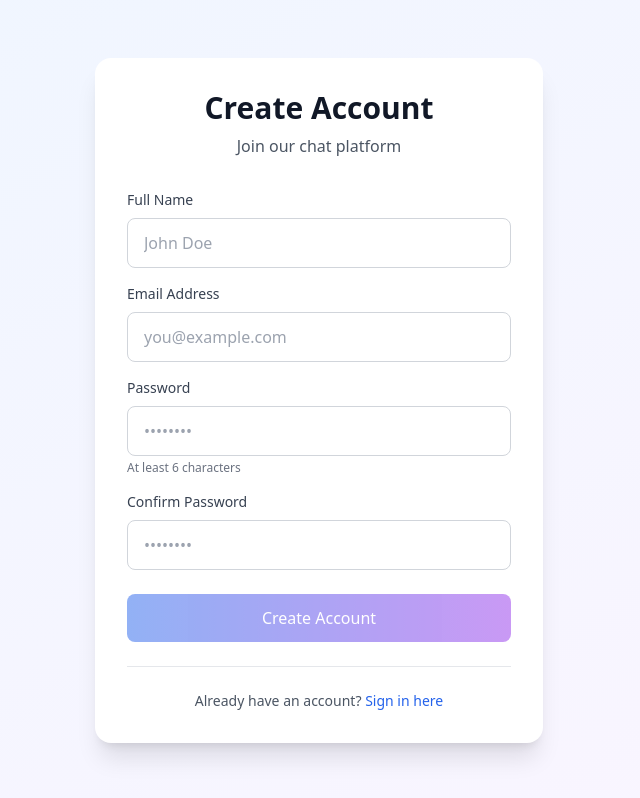
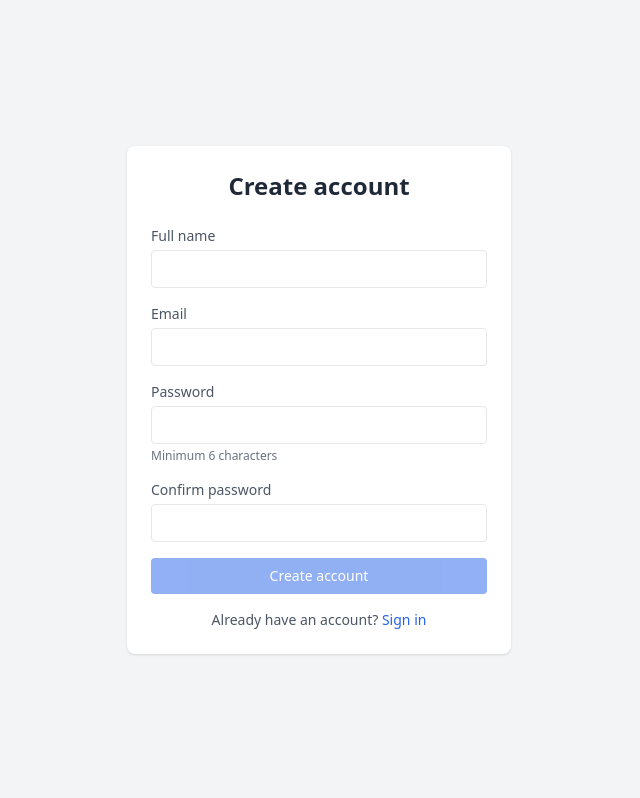
Before and after one commit to molla-12/shipper-chat-mvp, a Next.js app: page /signup in a window 1280 px wide. Shown: the whole page, without its empty margins (321-961 px from the left). Built offline with nearby package versions, Linux system fonts and the light colour scheme.

Commit message:
page update

```diff
--- a/app/login/page.tsx
+++ b/app/login/page.tsx
@@ -29,99 +29,76 @@ export default function LoginPage() {
         throw new Error(data.error || 'Login failed')
       }
 
-      // Store token in localStorage for WebSocket connections
       if (data.token) {
         localStorage.setItem('token', data.token)
       }
 
-      // Redirect to chat page
       router.push('/chat')
-      router.refresh() // Refresh to update auth state
-
+      router.refresh()
     } catch (err: any) {
-      setError(err.message || 'An error occurred during login')
+      setError(err.message || 'Login error')
     } finally {
       setLoading(false)
     }
   }
 
   return (
-    <div className="flex min-h-screen items-center justify-center bg-gradient-to-br from-blue-50 to-purple-50">
-      <div className="w-full max-w-md rounded-2xl bg-white p-8 shadow-xl">
-        <div className="mb-8 text-center">
-          <h1 className="text-3xl font-bold text-gray-900 mb-2">Welcome Back</h1>
-          <p className="text-gray-600">Sign in to your chat account</p>
-        </div>
+    <div className="flex min-h-screen items-center justify-center bg-gray-100">
+      <div className="w-full max-w-sm rounded-lg bg-white p-6 shadow">
+        <h1 className="mb-6 text-center text-2xl font-semibold text-gray-800">
+          Login
+        </h1>
 
-        <form onSubmit={handleLogin}>
+        <form onSubmit={handleLogin} className="space-y-4">
           {error && (
-            <div className="mb-4 p-3 bg-red-50 border border-red-200 rounded-lg">
-              <p className="text-red-600 text-sm">{error}</p>
-            </div>
+            <p className="rounded bg-red-100 p-2 text-sm text-red-600">
+              {error}
+            </p>
           )}
 
-          <div className="mb-4">
-            <label htmlFor="email" className="block text-sm font-medium text-gray-700 mb-2">
-              Email Address
+          <div>
+            <label className="mb-1 block text-sm text-gray-600">
+              Email
             </label>
             <input
-              id="email"
               type="email"
               value={email}
               onChange={(e) => setEmail(e.target.value)}
-              className="w-full rounded-lg border border-gray-300 px-4 py-3 focus:border-blue-500 focus:ring-2 focus:ring-blue-200 focus:outline-none transition"
-              placeholder="you@example.com"
+              disabled={loading}
               required
-              disabled={loading}
+              className="w-full rounded border px-3 py-2 text-sm focus:border-blue-500 focus:outline-none"
             />
           </div>
 
-          <div className="mb-6">
-            <label htmlFor="password" className="block text-sm font-medium text-gray-700 mb-2">
+          <div>
+            <label className="mb-1 block text-sm text-gray-600">
               Password
             </label>
             <input
-              id="password"
               type="password"
               value={password}
               onChange={(e) => setPassword(e.target.value)}
-              className="w-full rounded-lg border border-gray-300 px-4 py-3 focus:border-blue-500 focus:ring-2 focus:ring-blue-200 focus:outline-none transition"
-              placeholder="••••••••"
+              disabled={loading}
               required
-              disabled={loading}
+              className="w-full rounded border px-3 py-2 text-sm focus:border-blue-500 focus:outline-none"
             />
           </div>
 
           <button
             type="submit"
             disabled={loading || !email || !password}
-            className="w-full rounded-lg bg-gradient-to-r from-blue-600 to-purple-600 py-3 px-4 text-white font-medium hover:opacity-90 focus:outline-none focus:ring-2 focus:ring-blue-500 focus:ring-offset-2 transition disabled:opacity-50 disabled:cursor-not-allowed"
+            className="w-full rounded bg-blue-600 py-2 text-sm font-medium text-white hover:bg-blue-700 disabled:opacity-50"
           >
-            {loading ? (
-              <span className="flex items-center justify-center">
-                <svg className="animate-spin -ml-1 mr-3 h-5 w-5 text-white" xmlns="http://www.w3.org/2000/svg" fill="none" viewBox="0 0 24 24">
-                  <circle className="opacity-25" cx="12" cy="12" r="10" stroke="currentColor" strokeWidth="4"></circle>
-                  <path className="opacity-75" fill="currentColor" d="M4 12a8 8 0 018-8V0C5.373 0 0 5.373 0 12h4zm2 5.291A7.962 7.962 0 014 12H0c0 3.042 1.135 5.824 3 7.938l3-2.647z"></path>
-                </svg>
-                Signing in...
-              </span>
-            ) : (
-              'Sign In'
-            )}
+            {loading ? 'Signing in…' : 'Sign in'}
           </button>
         </form>
 
-        <div className="mt-6 pt-6 border-t border-gray-200">
-          <p className="text-center text-sm text-gray-600">
-            Don't have an account?{' '}
-            <a
-              href="/signup"
-              className="font-medium text-blue-600 hover:text-blue-500 transition"
-            >
-              Sign up here
-            </a>
-          </p>
-        </div>
+        <p className="mt-4 text-center text-sm text-gray-600">
+          Don’t have an account?{' '}
+          <a href="/signup" className="text-blue-600 hover:underline">
+            Sign up
+          </a>
+        </p>
       </div>
     </div>
   )
--- a/app/signup/page.tsx
+++ b/app/signup/page.tsx
@@ -1,4 +1,4 @@
-
+// app/signup/page.tsx
 'use client'
 
 import { useState } from 'react'
@@ -28,7 +28,6 @@ export default function SignupPage() {
     setLoading(true)
     setError('')
 
-    // Validation
     if (formData.password !== formData.confirmPassword) {
       setError('Passwords do not match')
       setLoading(false)
@@ -58,139 +57,118 @@ export default function SignupPage() {
         throw new Error(data.error || 'Signup failed')
       }
 
-      // Store token in localStorage for WebSocket connections
       if (data.token) {
         localStorage.setItem('token', data.token)
       }
 
-      // Redirect to chat page
       router.push('/chat')
       router.refresh()
-
     } catch (err: any) {
-      setError(err.message || 'An error occurred during signup')
+      setError(err.message || 'Signup error')
     } finally {
       setLoading(false)
     }
   }
 
   return (
-    <div className="flex min-h-screen items-center justify-center bg-gradient-to-br from-blue-50 to-purple-50">
-      <div className="w-full max-w-md rounded-2xl bg-white p-8 shadow-xl">
-        <div className="mb-8 text-center">
-          <h1 className="text-3xl font-bold text-gray-900 mb-2">Create Account</h1>
-          <p className="text-gray-600">Join our chat platform</p>
-        </div>
+    <div className="flex min-h-screen items-center justify-center bg-gray-100">
+      <div className="w-full max-w-sm rounded-lg bg-white p-6 shadow">
+        <h1 className="mb-6 text-center text-2xl font-semibold text-gray-800">
+          Create account
+        </h1>
 
-        <form onSubmit={handleSubmit}>
+        <form onSubmit={handleSubmit} className="space-y-4">
           {error && (
-            <div className="mb-4 p-3 bg-red-50 border border-red-200 rounded-lg">
-              <p className="text-red-600 text-sm">{error}</p>
-            </div>
+            <p className="rounded bg-red-100 p-2 text-sm text-red-600">
+              {error}
+            </p>
           )}
 
-          <div className="space-y-4">
           <div>
-              <label htmlFor="name" className="block text-sm font-medium text-gray-700 mb-2">
-                Full Name
+            <label className="mb-1 block text-sm text-gray-600">
+              Full name
             </label>
             <input
-                id="name"
               name="name"
               type="text"
               value={formData.name}
               onChange={handleChange}
-                className="w-full rounded-lg border border-gray-300 px-4 py-3 focus:border-blue-500 focus:ring-2 focus:ring-blue-200 focus:outline-none transition"
-                placeholder="John Doe"
+              disabled={loading}
               required
-                disabled={loading}
+              className="w-full rounded border px-3 py-2 text-sm focus:border-blue-500 focus:outline-none"
             />
           </div>
 
           <div>
-              <label htmlFor="email" className="block text-sm font-medium text-gray-700 mb-2">
-                Email Address
+            <label className="mb-1 block text-sm text-gray-600">
+              Email
             </label>
             <input
-                id="email"
               name="email"
               type="email"
               value={formData.email}
               onChange={handleChange}
-                className="w-full rounded-lg border border-gray-300 px-4 py-3 focus:border-blue-500 focus:ring-2 focus:ring-blue-200 focus:outline-none transition"
-                placeholder="you@example.com"
+              disabled={loading}
               required
-                disabled={loading}
+              className="w-full rounded border px-3 py-2 text-sm focus:border-blue-500 focus:outline-none"
             />
           </div>
 
           <div>
-              <label htmlFor="password" className="block text-sm font-medium text-gray-700 mb-2">
+            <label className="mb-1 block text-sm text-gray-600">
               Password
             </label>
             <input
-                id="password"
               name="password"
               type="password"
               value={formData.password}
               onChange={handleChange}
-                className="w-full rounded-lg border border-gray-300 px-4 py-3 focus:border-blue-500 focus:ring-2 focus:ring-blue-200 focus:outline-none transition"
-                placeholder="••••••••"
+              disabled={loading}
               required
-                disabled={loading}
+              className="w-full rounded border px-3 py-2 text-sm focus:border-blue-500 focus:outline-none"
             />
-              <p className="mt-1 text-xs text-gray-500">At least 6 characters</p>
+            <p className="mt-1 text-xs text-gray-500">
+              Minimum 6 characters
+            </p>
           </div>
 
           <div>
-              <label htmlFor="confirmPassword" className="block text-sm font-medium text-gray-700 mb-2">
-                Confirm Password
+            <label className="mb-1 block text-sm text-gray-600">
+              Confirm password
             </label>
             <input
-                id="confirmPassword"
               name="confirmPassword"
               type="password"
               value={formData.confirmPassword}
               onChange={handleChange}
-                className="w-full rounded-lg border border-gray-300 px-4 py-3 focus:border-blue-500 focus:ring-2 focus:ring-blue-200 focus:outline-none transition"
-                placeholder="••••••••"
+              disabled={loading}
               required
-                disabled={loading}
+              className="w-full rounded border px-3 py-2 text-sm focus:border-blue-500 focus:outline-none"
             />
-            </div>
           </div>
 
           <button
             type="submit"
-            disabled={loading || !formData.email || !formData.password || !formData.name || !formData.confirmPassword}
-            className="mt-6 w-full rounded-lg bg-gradient-to-r from-blue-600 to-purple-600 py-3 px-4 text-white font-medium hover:opacity-90 focus:outline-none focus:ring-2 focus:ring-blue-500 focus:ring-offset-2 transition disabled:opacity-50 disabled:cursor-not-allowed"
+            disabled={
+              loading ||
+              !formData.email ||
+              !formData.password ||
+              !formData.name ||
+              !formData.confirmPassword
+            }
+            className="w-full rounded bg-blue-600 py-2 text-sm font-medium text-white hover:bg-blue-700 disabled:opacity-50"
           >
-            {loading ? (
-              <span className="flex items-center justify-center">
-                <svg className="animate-spin -ml-1 mr-3 h-5 w-5 text-white" xmlns="http://www.w3.org/2000/svg" fill="none" viewBox="0 0 24 24">
-                  <circle className="opacity-25" cx="12" cy="12" r="10" stroke="currentColor" strokeWidth="4"></circle>
-                  <path className="opacity-75" fill="currentColor" d="M4 12a8 8 0 018-8V0C5.373 0 0 5.373 0 12h4zm2 5.291A7.962 7.962 0 014 12H0c0 3.042 1.135 5.824 3 7.938l3-2.647z"></path>
-                </svg>
-                Creating account...
-              </span>
-            ) : (
-              'Create Account'
-            )}
+            {loading ? 'Creating account…' : 'Create account'}
           </button>
         </form>
 
-        <div className="mt-6 pt-6 border-t border-gray-200">
-          <p className="text-center text-sm text-gray-600">
+        <p className="mt-4 text-center text-sm text-gray-600">
           Already have an account?{' '}
-            <Link
-              href="/login"
-              className="font-medium text-blue-600 hover:text-blue-500 transition"
-            >
-              Sign in here
+          <Link href="/login" className="text-blue-600 hover:underline">
+            Sign in
           </Link>
         </p>
       </div>
     </div>
-    </div>
   )
 }
```
Lines whose indentation alone changed are shown as unchanged.
